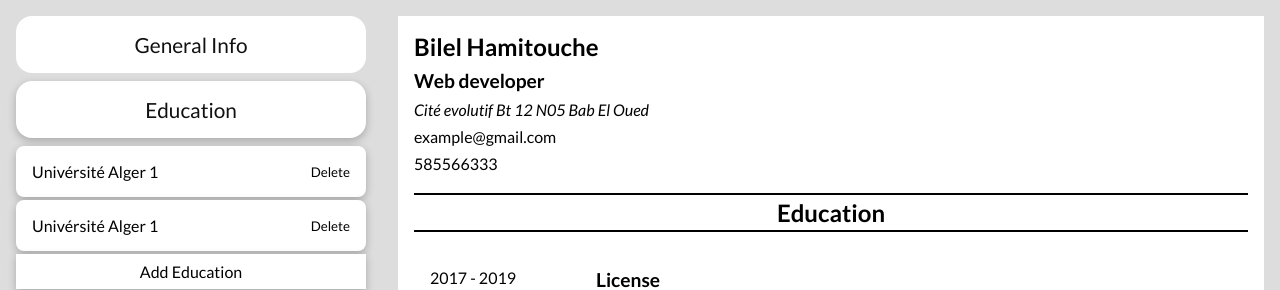
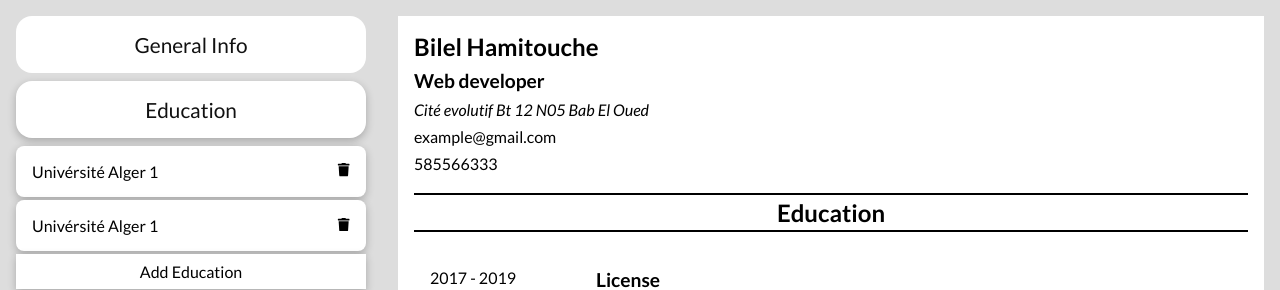
Before and after one commit to bilelhamitouche/cv-application, a React (Vite) app: page / in a window 1280 px wide. Both pictures are taken after a click on the button "Education". Shown: the top 290 px of the page. Built offline with nearby package versions, Linux system fonts and the light colour scheme.

Commit message:
added react icon to the files

```diff
--- a/src/components/form/EducationForm.jsx
+++ b/src/components/form/EducationForm.jsx
@@ -1,5 +1,6 @@
 import '../../styles/EducationForm.css';
 import { useState } from 'react';
+import { FaTrash } from 'react-icons/fa';
 
 export function EducationForm({
   onChangeHandler,
@@ -97,7 +98,7 @@ export function EducationForm({
                   <button
                     className="delete-btn"
                     onClick={() => onDeleteHandler(education.id)}>
-                    Delete
+                    <FaTrash />
                   </button>
                 </>
               )}
--- a/src/components/form/ExperienceForm.jsx
+++ b/src/components/form/ExperienceForm.jsx
@@ -1,5 +1,6 @@
 import '../../styles/ExperienceForm.css';
 import { useState } from 'react';
+import { FaTrash } from 'react-icons/fa';
 
 export function ExperienceForm({
   onChangeHandler,
@@ -90,7 +91,7 @@ export function ExperienceForm({
                   <button
                     className="delete-btn"
                     onClick={() => onDeleteHandler(experience.id)}>
-                    Delete
+                    <FaTrash />
                   </button>
                 </>
               )}
```
